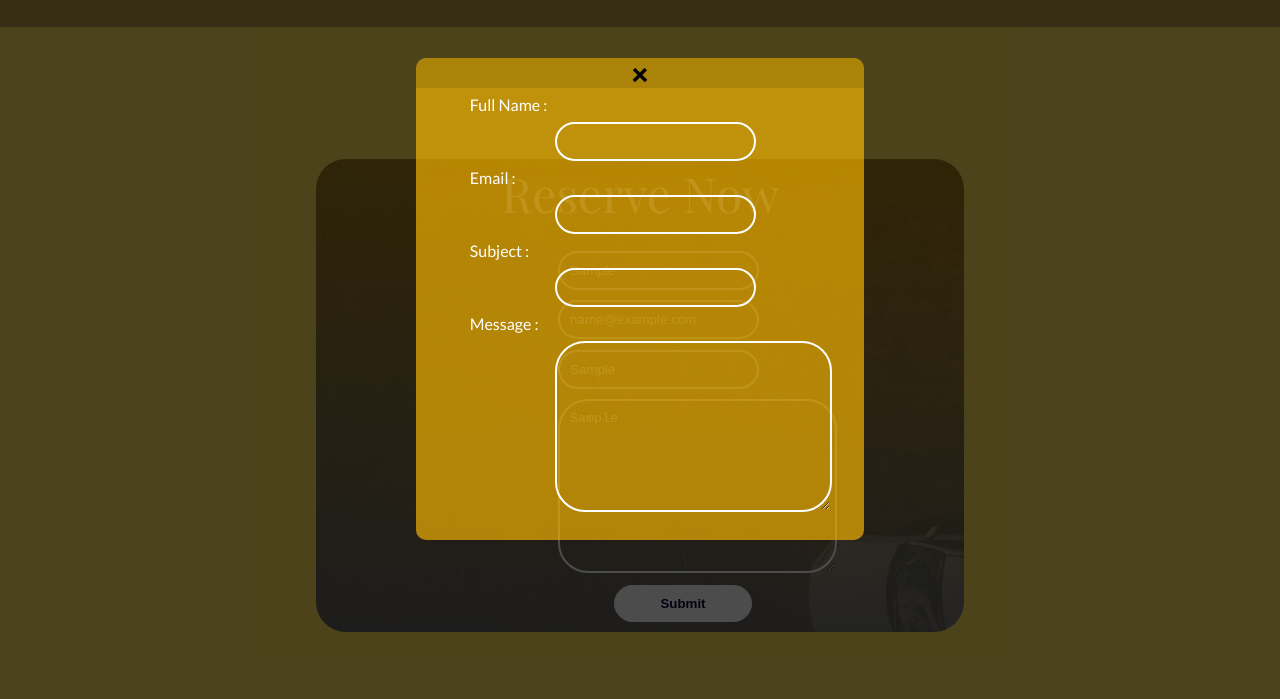
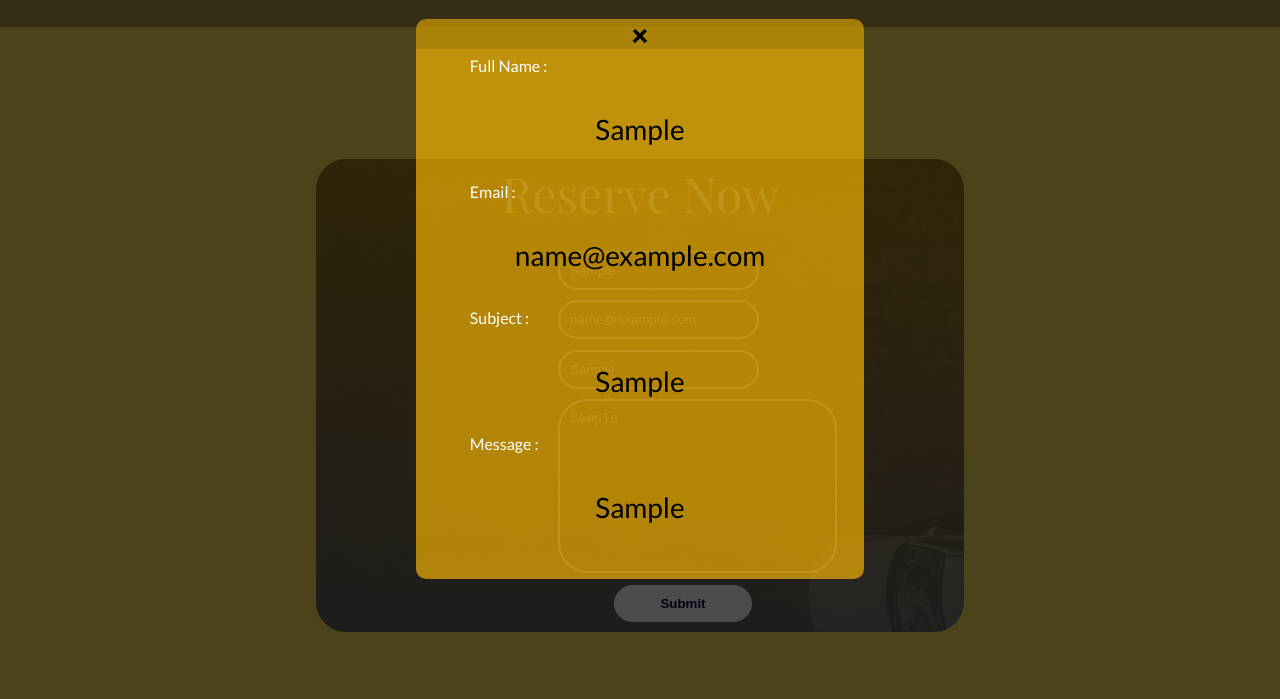
Before and after one commit to zolmine/Brief_03, a plain HTML site: page contact.html in a window 1280 px wide. Both pictures are taken after typing "Sample", "name@example.com", "Sample", "Sample" into the empty fields and a click on the button "Submit". Shown: the part 101-800 px from the top of the page. Drawn offline with nearby package versions, Linux system fonts and the light colour scheme.

Commit message:
last update

```diff
--- a/contact.html
+++ b/contact.html
@@ -40,35 +40,35 @@
       <div class="transmission carb">
         <div class="form_00-00 cont1">
 
-          <input type="text" required placeholder="Full Name..." class="form-control">
+          <input type="text" id="fname" required placeholder="Full Name..." class="form-control">
         </div>
       </div>
       <div class="transmission carb">
         <div class="form_00-00 cont2">
 
-          <input placeholder="Email..." required type="email" class="form-control">
+          <input placeholder="Email..." id="fmail" required type="email" class="form-control">
         </div>
       </div>
       <div class="form_00-00 cont2">
-        <input type="text" required placeholder="Subject..." class="form-control">
+        <input type="text" id="fsub" required placeholder="Subject..." class="form-control">
       </div>
       <div class="form_00-00 cont2">
 
-        <textarea placeholder="Message..." required name="" id="" cols="30" rows="10" type=""
+        <textarea placeholder="Message..." id="fmessage" required name="" id="" cols="30" rows="10" type=""
           class="form-control"></textarea>
       </div>
 
       <div class="form_00-04">
-        <button onclick="import_data()">Submit</button>
+        <button  onclick="import_data()">Submit</button>
       </div>
   </section>
   <div id="modal" style="display: none">
     <div id="modal--content">
       <div id="close">&times;</div>
-     <h1>Full Name :</h1>  <input type="text" name="" id="name">
-     <h1>Email :</h1> <input type="text" name="" id="email">
-     <h1>Subject :</h1> <input type="text" name="" id="subject">
-     <h1>Message :</h1> <textarea name="" id="message" cols="30" rows="10"></textarea>
+     <h1>Full Name :</h1>  <p id="fullname"> hello</p>
+     <h1>Email :</h1>  <p id="email"></p>
+     <h1>Subject :</h1>  <p id="sub"></p>
+     <h1>Message :</h1>  <p id="message"></p>
     </div>
   </div>
 
--- a/css/reserve.css
+++ b/css/reserve.css
@@ -201,6 +201,7 @@ section.reserve .inner-reserve .total h3 {
   section.reserve .inner-reserve .transmission {
 
       flex-direction: column;
+
   }
   .transmission.carb {
     margin-bottom: 10px;
@@ -208,8 +209,13 @@ section.reserve .inner-reserve .total h3 {
   .form_00-04 input {
 
     margin-bottom: 10px;
+    display: block;
   }
   .form_00-04 #inp {
     width: unset;
   }
+  .form-control{
+    margin: 2%;
+    width: 40%;
+  }
 }
--- a/js/contact.js
+++ b/js/contact.js
@@ -1,7 +1,25 @@
 function import_data (){
+
+
+  var name = document.getElementById("fname").value
+  var email = document.getElementById("fmail").value
+  var subj = document.getElementById("fsub").value
+  var message = document.getElementById("fmessage").value
+  document.getElementById("fullname").innerHTML = name
+  document.getElementById("email").innerHTML = email
+  document.getElementById("sub").innerHTML = subj
+  document.getElementById("message").innerHTML = message
+
+
+
     const modalDisp = document.querySelector('#modal')
-  modalDisp.style.display = 'flex'
+    modalDisp.style.display = 'flex'
   document.querySelector('#close').addEventListener('click', () => {
     document.querySelector('#modal').style.display = 'none'
+
+
+
+
   })
+
 }
```
Also changed, not shown: index.html (+11 -0 lines), reserve.html (+1 -1 lines), images/close.svg, images/menu.svg.
